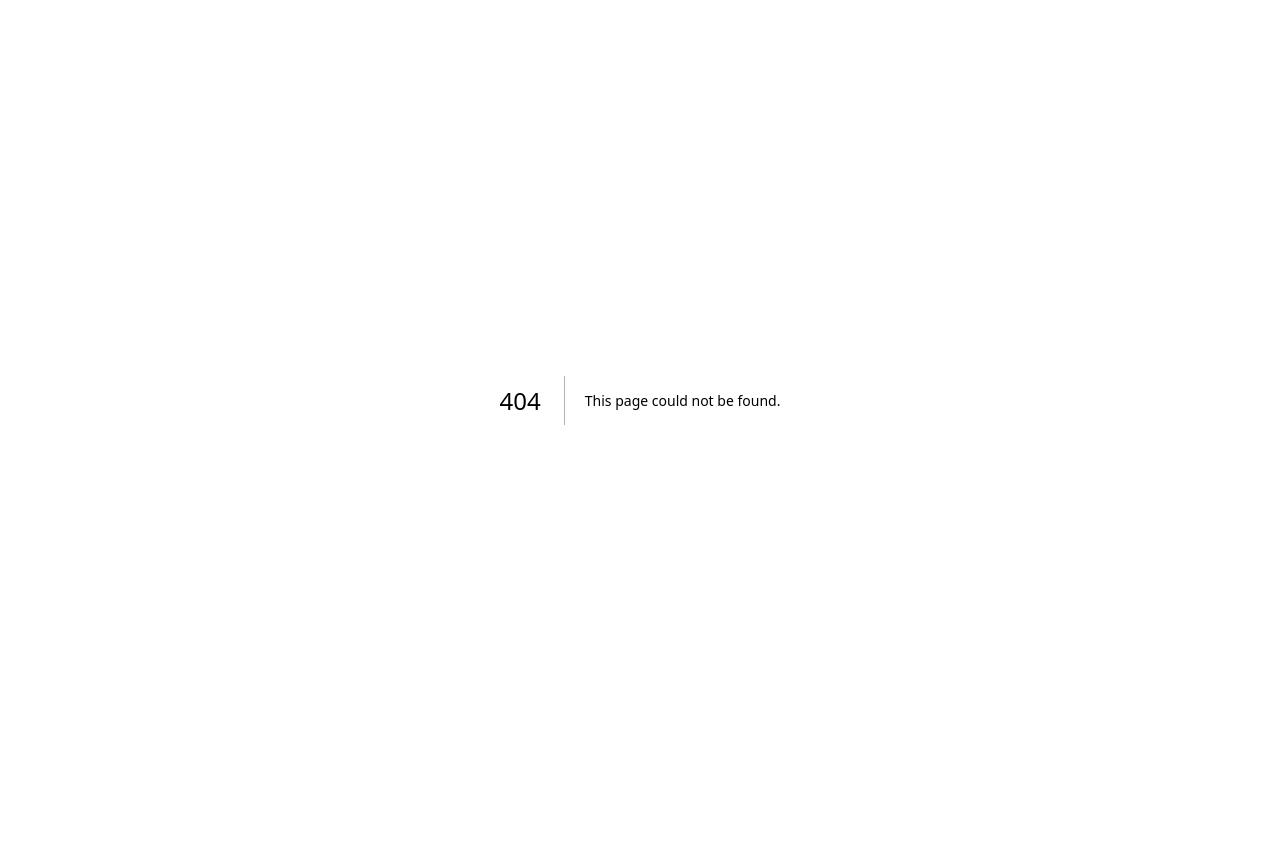
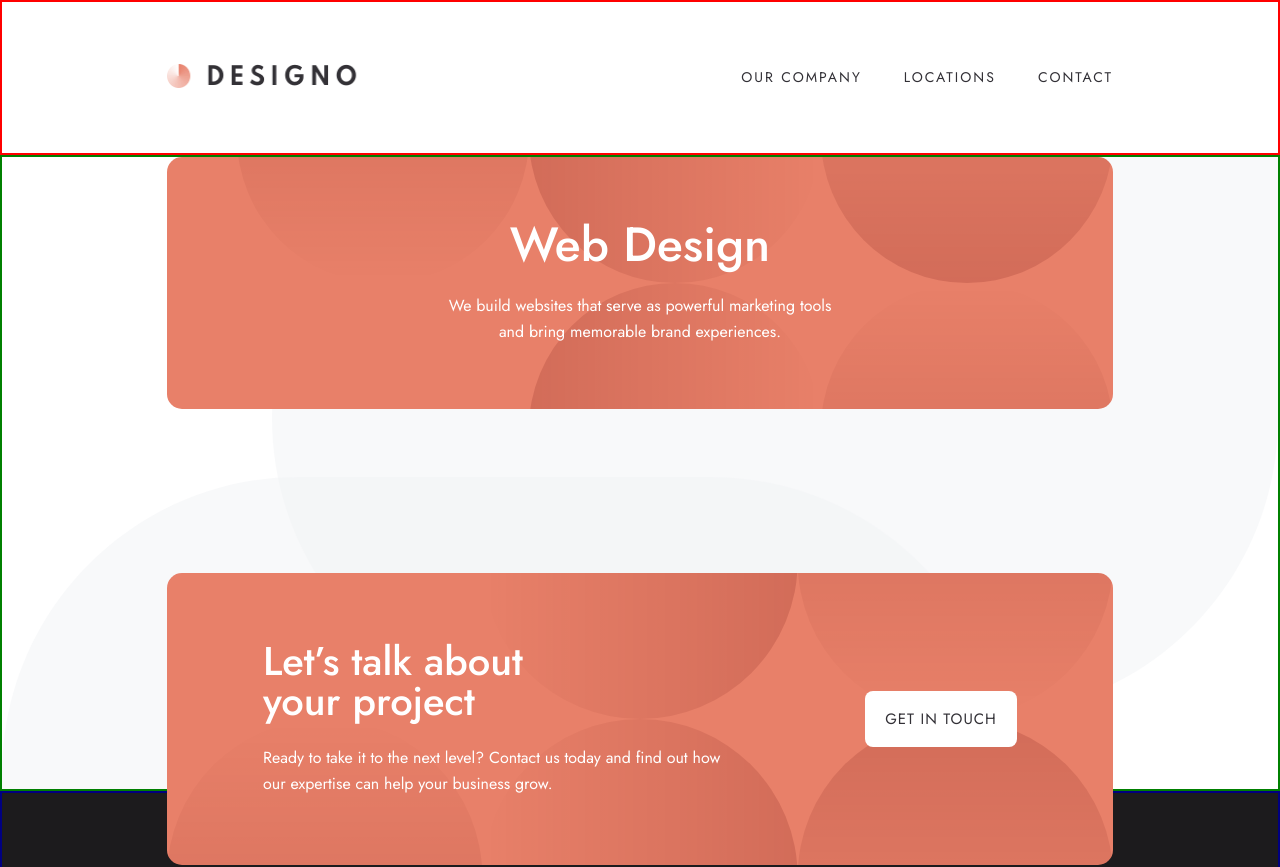
Before and after one commit to seamissu/designo-multi-page-website, a Next.js app: page /webdesign in a window 1280 px wide. Before the commit this address had no page. Shown: the top 867 px of the page. Before the commit the page ends 800 px from the top, so only its background shows below. Built offline with nearby package versions, Linux system fonts and the light colour scheme.

Commit message:
Add DesignHero component

```diff
--- /dev/null
+++ b/src/app/webdesign/page.js
@@ -0,0 +1,21 @@
+import styles from './page.module.scss';
+
+import Header from '@/components/Header';
+import WebMain from '@/components/WebMain';
+import Footer from '@/components/Footer';
+
+function Home() {
+  return (
+    <div className={styles.wrapper}>
+      <Header />
+      <WebMain />
+      <Footer />
+    </div>
+  );
+}
+
+export const metadata = {
+  title: 'Web Design - DESIGNO',
+};
+
+export default Home;
--- /dev/null
+++ b/src/app/webdesign/page.module.scss
@@ -0,0 +1,36 @@
+// Breakpoints
+$tablet-and-below: 1100px;
+$mobile-and-below: 550px;
+
+.wrapper {
+  min-height: 100%;
+  overflow: hidden;
+
+  display: grid;
+  grid-template-areas:
+    'header'
+    'main'
+    'footer';
+  grid-template-columns: 1fr;
+  grid-template-rows: 155px 1fr 393px;
+
+  @media (max-width: $tablet-and-below) {
+    grid-template-rows: 155px 1fr 423px;
+  }
+
+  @media (max-width: $mobile-and-below) {
+    grid-template-rows: 96px 1fr 815px;
+  }
+
+  & > header {
+    border: 2px solid red;
+  }
+
+  & > main {
+    border: 2px solid green;
+  }
+
+  & > footer {
+    border: 2px solid navy;
+  }
+}
--- /dev/null
+++ b/src/components/DesignHero/DesignHero.js
@@ -0,0 +1,16 @@
+import React from 'react';
+import styles from './DesignHero.module.scss';
+
+function DesignHero({ type }) {
+  return (
+    <div className={styles.wrapper}>
+      <h1>{type} Design</h1>
+      <p>
+        We build websites that serve as powerful marketing tools and
+        bring memorable brand experiences.
+      </p>
+    </div>
+  );
+}
+
+export default DesignHero;
--- /dev/null
+++ b/src/components/DesignHero/DesignHero.module.scss
@@ -0,0 +1,33 @@
+.wrapper {
+  height: 252px;
+  width: 100%;
+
+  background-color: var(--peach);
+  border-radius: 15px;
+
+  display: grid;
+  place-content: center;
+  gap: 24px;
+
+  color: var(--white);
+
+  background-image: url('/web-design/desktop/bg-pattern-intro-web.svg');
+  background-repeat: no-repeat;
+  background-size: auto;
+  background-position: right;
+}
+
+.wrapper h1 {
+  font-size: var(--font-size-heading-1);
+  line-height: var(--line-height-heading-1);
+  font-weight: 500;
+  text-align: center;
+}
+
+.wrapper p {
+  font-size: var(--font-size-body);
+  line-height: var(--line-height-body);
+  font-weight: 400;
+  text-align: center;
+  max-width: 390px;
+}
--- /dev/null
+++ b/src/components/DesignHero/index.js
@@ -0,0 +1,2 @@
+export * from './DesignHero';
+export { default } from './DesignHero';
--- /dev/null
+++ b/src/components/WebMain/WebMain.js
@@ -0,0 +1,14 @@
+import React from 'react';
+import styles from './WebMain.module.scss';
+
+import DesignHero from '../DesignHero';
+
+function WebMain() {
+  return (
+    <main className={styles.wrapper}>
+      <DesignHero type={`Web`} />
+    </main>
+  );
+}
+
+export default WebMain;
--- /dev/null
+++ b/src/components/WebMain/WebMain.module.scss
@@ -0,0 +1,42 @@
+// Breakpoints
+$tablet-and-below: 1100px;
+$mobile-and-below: 550px;
+
+.wrapper {
+  grid-area: main;
+  position: relative;
+
+  padding-left: 165px;
+  padding-right: 165px;
+  padding-bottom: 380px;
+
+  display: flex;
+  flex-direction: column;
+  gap: 160px;
+
+  background-color: var(--white);
+  background-image: url('/shared/desktop/bg-pattern-leaf-upper.svg'),
+    url('/shared/desktop/bg-pattern-leaf-lower.svg');
+  background-repeat: no-repeat;
+  background-position: top 320px left 0px, bottom 74px right 0px;
+
+  @media (max-width: $tablet-and-below) {
+    background-image: revert;
+    background-repeat: revert;
+    background-position: revert;
+
+    padding-left: 40px;
+    padding-right: 40px;
+    padding-bottom: 384px;
+
+    gap: 120px;
+  }
+
+  @media (max-width: $mobile-and-below) {
+    padding-left: 24px;
+    padding-right: 24px;
+    padding-bottom: 286px;
+
+    gap: 96px;
+  }
+}
--- /dev/null
+++ b/src/components/WebMain/index.js
@@ -0,0 +1,2 @@
+export * from './WebMain';
+export { default } from './WebMain';
```
Also changed, not shown: index.html (deleted, +0 -20 lines).
